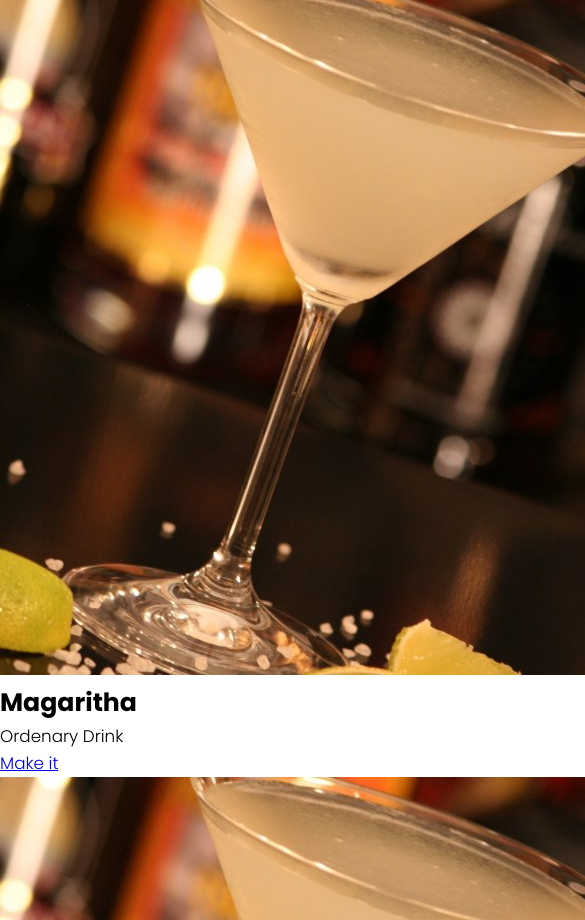
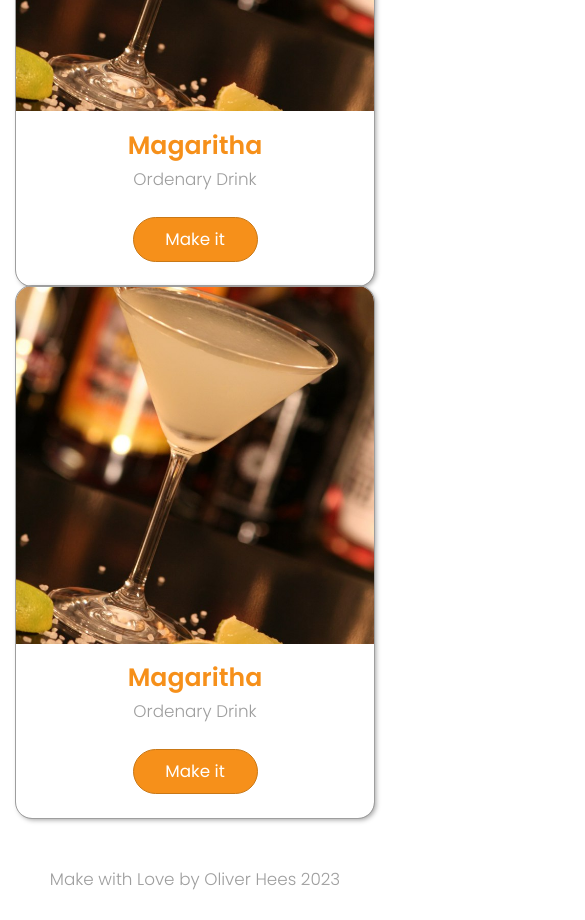
Before and after one commit to oliverhees/cocktail-recipe-app, a plain HTML site: page index.html in a window 390 px wide. Shown: the part 1080-2000 px from the top of the page, 585 px wide, since content can reach past the window. Drawn offline with Linux system fonts and the light colour scheme.

Commit message:
add responsive css

```diff
--- a/style.css
+++ b/style.css
@@ -21,6 +21,7 @@ body {
   font-weight: 300;
   font-size: 1.05rem;
   line-height: 1.6;
+  min-height: 500px;
 }
 
 header {
@@ -49,10 +50,11 @@ blockquote {
 
 .search-box input {
   width: 50%;
-  padding: 5px;
+  padding: 5px 10px;
   border: solid 1px var(--primary-color);
   border-top-left-radius: 2rem;
   border-bottom-left-radius: 2rem;
+  font-family: inherit;
 }
 
 .search-btn {
@@ -69,3 +71,109 @@ blockquote {
   background-color: var(--primary-color-hover);
   border: solid 1px var(--primary-color-hover);
 }
+
+.search-result {
+  margin: 3rem 1rem 0 1rem;
+}
+
+.drink {
+  /* position: relative;
+  display: flex;
+  flex-direction: column;
+  align-items: center;
+  justify-content: center; */
+  transition: all 0.4s linear;
+}
+
+.drink-item {
+  width: 100%;
+  min-width: 200px;
+  display: flex;
+  flex-direction: column;
+  justify-content: center;
+  align-items: center;
+  outline: solid 1px var(--text-color);
+  border-radius: 1rem;
+  box-shadow: 2px 2px 5px #0000005c;
+}
+
+.drink-item__image {
+  display: block;
+  width: 100%;
+}
+
+.drink-item__image img {
+  max-width: 100%;
+  height: auto;
+  border-top-left-radius: 1rem;
+  border-top-right-radius: 1rem;
+}
+
+.drink-item h2 {
+  color: var(--primary-color);
+  text-align: center;
+  font-weight: 600;
+  margin-top: 0.4rem;
+}
+
+.drink-item__category {
+  text-align: center;
+  color: var(--text-color);
+}
+
+.recipe-button {
+  width: 125px;
+  text-align: center;
+  text-decoration: none;
+  font-weight: 400;
+  display: block;
+  padding: 0.5rem 1rem;
+  background-color: var(--primary-color);
+  border-radius: 1.5rem;
+  margin: 1.5rem 0rem;
+  color: #fff;
+  font-weight: 400;
+  border: solid 1px var(--primary-color-hover);
+  transition: all 0.4s linear;
+}
+
+.recipe-button:hover {
+  background-color: var(--primary-color-hover);
+  border: solid 1px var(--primary-color-hover);
+}
+
+footer {
+  width: 100%;
+  display: block;
+  text-align: center;
+  padding: 1rem 0;
+  color: var(--text-color);
+  margin-top: 2rem;
+  position: static;
+}
+
+/* Ansicht für Desktop-Monitore */
+@media screen and (min-width: 620px) {
+  .drink {
+    display: grid;
+    grid-template-columns: repeat(2, 1fr);
+    gap: 2rem;
+  }
+
+  .search-result {
+    margin: 3rem 4rem;
+  }
+}
+
+/* tablet */
+@media screen and (min-width: 720px) {
+  .drink {
+    display: grid;
+    grid-template-columns: repeat(6, 1fr);
+    gap: 2rem;
+  }
+
+  .search-result {
+    margin: 3rem 4rem;
+  }
+}
```
